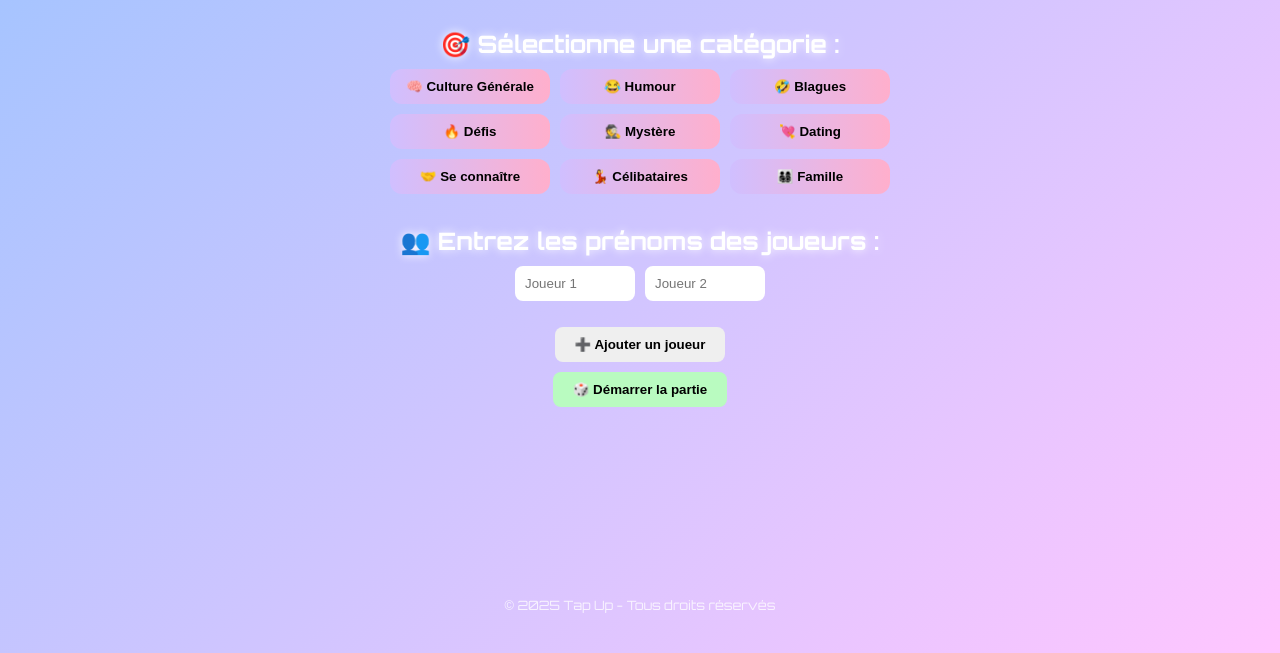
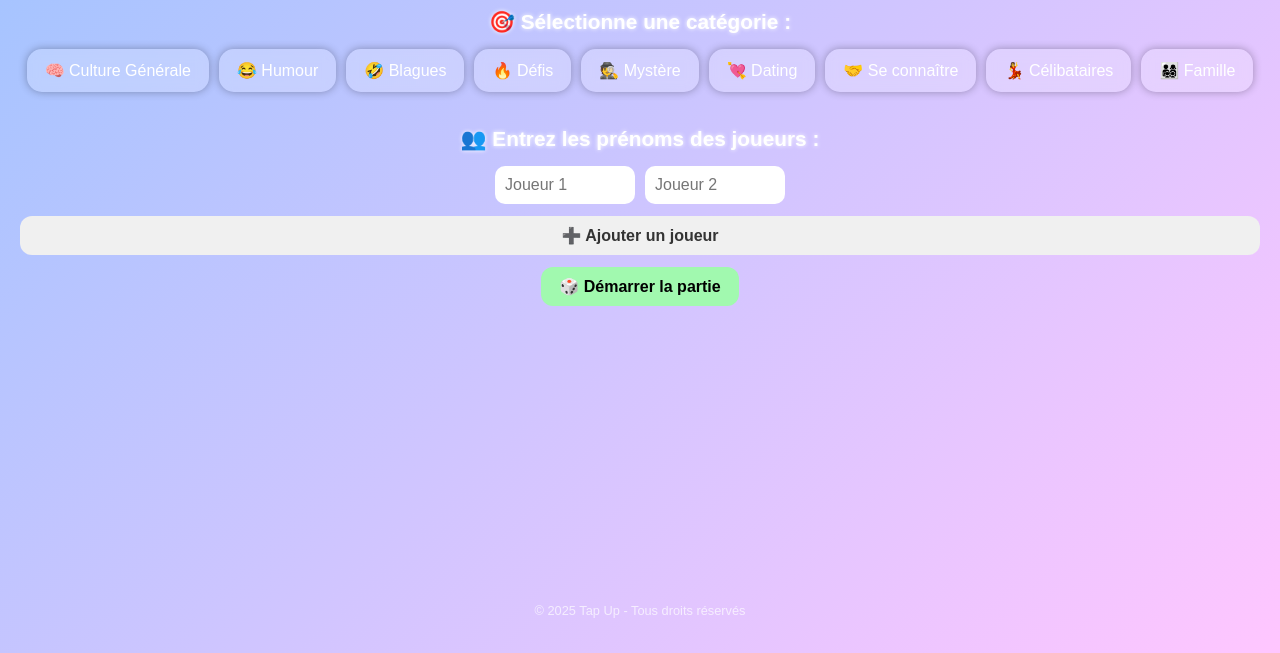
Before and after one commit to Tapupfr/jeux, a plain HTML site: page docs/index.html in a window 1280 px wide. Shown: the part 147-800 px from the top of the page. Drawn offline with Linux system fonts and the light colour scheme; files whose address does not match are found by name.

Commit message:
Update style.css

```diff
--- a/docs/style.css
+++ b/docs/style.css
@@ -1,5 +1,3 @@
-@import url('https://fonts.googleapis.com/css2?family=Orbitron:wght@400;700&display=swap');
-
 * {
   box-sizing: border-box;
   margin: 0;
@@ -10,115 +8,118 @@ body {
   font-family: 'Orbitron', sans-serif;
   background: linear-gradient(135deg, #a0c4ff, #ffc6ff);
   color: #fff;
+  text-align: center;
   min-height: 100vh;
+  padding: 20px;
   display: flex;
   flex-direction: column;
-  align-items: center;
-  padding: 20px;
-  text-align: center;
+  justify-content: flex-start;
 }
 
 header {
-  margin-bottom: 2rem;
+  margin-bottom: 1.5rem;
 }
 
 .logo {
-  width: 140px;
+  width: 120px;
   margin-bottom: 10px;
 }
 
-h1, h2 {
-  margin-bottom: 10px;
-  text-shadow: 0 0 10px #fff;
+h1 {
+  font-size: 2.5rem;
+  text-shadow: 0 0 8px #fff;
 }
 
 .intro {
   font-size: 1rem;
-  margin-bottom: 1.5rem;
+  opacity: 0.9;
+}
+
+h2 {
+  margin-top: 20px;
+  font-size: 1.3rem;
+  color: white;
+  text-shadow: 0 0 4px #fff;
 }
 
 .category-grid {
-  display: grid;
-  grid-template-columns: repeat(auto-fit, minmax(140px, 1fr));
+  display: flex;
+  flex-wrap: wrap;
   gap: 10px;
-  width: 100%;
-  max-width: 500px;
-  margin-bottom: 2rem;
+  justify-content: center;
+  margin: 15px 0;
 }
 
 .category-grid button {
-  padding: 10px;
+  background: rgba(255, 255, 255, 0.2);
   border: none;
-  border-radius: 12px;
-  background: linear-gradient(to right, #d0bfff, #ffafcc);
-  color: #000;
-  font-weight: bold;
-  transition: 0.3s;
+  border-radius: 15px;
+  padding: 12px 18px;
+  font-size: 1rem;
+  cursor: pointer;
+  backdrop-filter: blur(6px);
+  box-shadow: 0 0 8px rgba(0, 0, 0, 0.3);
+  color: white;
+  transition: transform 0.2s, background 0.3s;
 }
 
+.category-grid button:hover,
 .category-grid .selected {
-  background: #ffafcc;
-  box-shadow: 0 0 10px #fff;
+  background: rgba(255, 255, 255, 0.4);
+  transform: scale(1.05);
 }
 
 .player-inputs {
   display: flex;
   flex-wrap: wrap;
+  gap: 10px;
   justify-content: center;
-  gap: 10px;
-  margin-bottom: 1rem;
+  margin-top: 15px;
 }
 
 .player-inputs input {
   padding: 10px;
-  border-radius: 8px;
+  border-radius: 10px;
   border: none;
-  width: 120px;
+  width: 140px;
+  font-size: 1rem;
 }
 
-button {
+#addPlayer, #startGame, #replaySamePlayers {
+  margin-top: 12px;
+  padding: 10px 18px;
+  border: none;
+  border-radius: 12px;
+  font-size: 1rem;
+  font-weight: bold;
   cursor: pointer;
-  font-weight: bold;
+  transition: 0.3s ease-in-out;
 }
 
-#addPlayer,
-#startGame {
-  margin-top: 10px;
-  padding: 10px 20px;
-  border-radius: 8px;
-  border: none;
+#addPlayer {
+  background: #f0f0f0;
+  color: #333;
 }
 
 #startGame {
-  background: #b9fbc0;
+  background: #a1f9af;
+  color: #000;
 }
 
-#questionContainer {
-  margin-top: 20px;
-  background: #fff;
-  color: #111;
-  padding: 20px;
-  border-radius: 16px;
-  box-shadow: 0 0 10px #ffffff55;
-  max-width: 500px;
-  width: 90%;
+#replaySamePlayers {
+  background: #d0d0ff;
+  color: #000;
 }
 
-#questionContainer p {
-  margin: 10px 0;
-}
-
-button.success-btn {
-  background: #a8f0c6;
-}
-
-button.fail-btn {
-  background: #ffb3b3;
+#addPlayer:hover,
+#startGame:hover,
+#replaySamePlayers:hover {
+  transform: scale(1.05);
 }
 
 footer {
   margin-top: auto;
-  padding: 20px;
+  padding: 15px 0;
   font-size: 0.8rem;
-  opacity: 0.8;
+  opacity: 0.7;
 }
```
